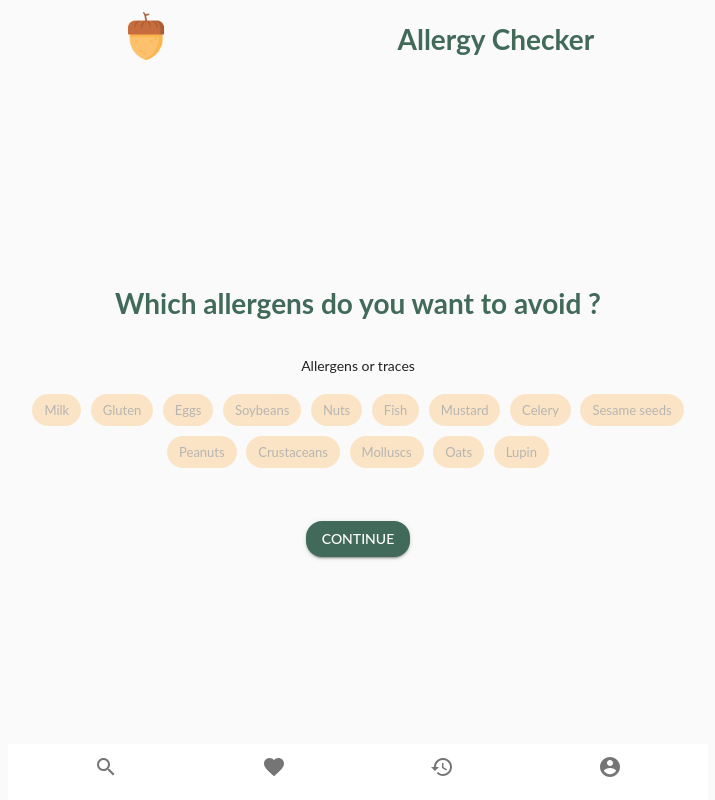
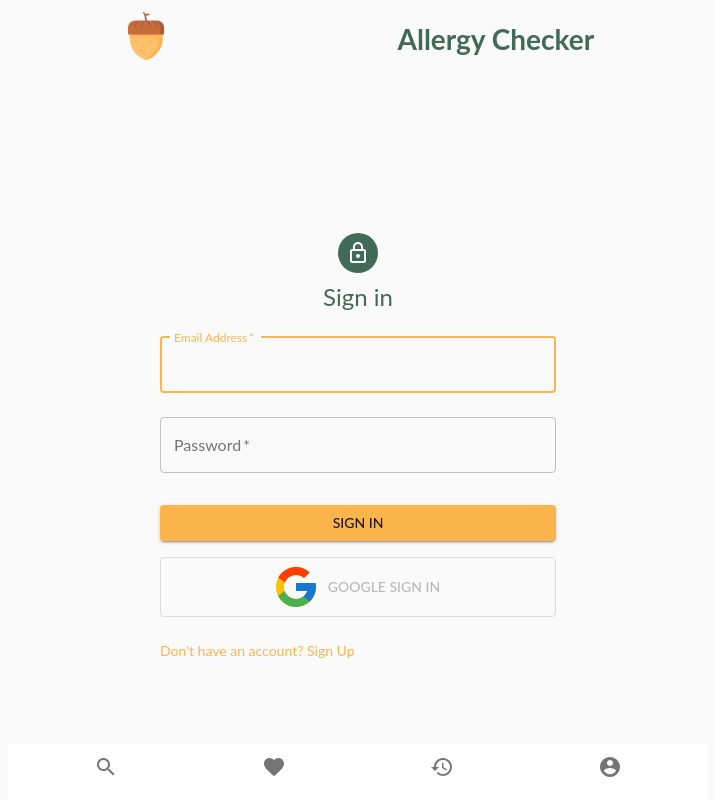
Before and after one commit to clelantoson/React-allergy-checker, a React (Create React App) app: page /login in a window 1280 px wide. Shown: the whole page, without its empty margins (282-997 px from the left). Built offline with nearby package versions, Linux system fonts and the light colour scheme.

Commit message:
create alllergen to db

```diff
--- a/src/actions/allergensActions.js
+++ b/src/actions/allergensActions.js
@@ -15,11 +15,13 @@ export const addAllergenAction = (formData) => async (dispatch) => {
     });
 
     const { data } = await api.addAllergen(formData);
+    console.log('dataActopn',data);
 
     dispatch({
       type: ALLERGENS_CREATE_SUCCESS,
       payload: data,
     });
+    localStorage.setItem("user_allergens", JSON.stringify(data));
   } catch (error) {
     const message =
       error.response && error.response.data.message
@@ -32,13 +34,13 @@ export const addAllergenAction = (formData) => async (dispatch) => {
   }
 };
 
-export const updateNoteAction = (formData) => async (dispatch) => {
+export const updateAllergenAction = (id, formData) => async (dispatch) => {
   try {
     dispatch({
       type: ALLERGENS_UPDATE_REQUEST,
     });
 
-    const { data } = await api.updateUser(formData);
+    const { data } = await api.updateAllergen(id, formData);
 
     dispatch({
       type: ALLERGENS_UPDATE_SUCCESS,
--- a/src/api/index.js
+++ b/src/api/index.js
@@ -1,7 +1,7 @@
 import axios from "axios";
 
 const API = axios.create({
-  baseURL: "https://api-food-checker.herokuapp.com/",
+  baseURL: "http://localhost:5000/",
 });
 
 API.interceptors.request.use((req) => {
@@ -24,4 +24,8 @@ export const updateUser = (formData) => API.post("/user/profile", formData);
 // allergens
 export const getAllergens = () => API.get("/allergen");
 export const addAllergen = (formData) => API.post("/allergen/create", formData);
-export const updateAllergen = (formData) => API.put("/allergen/update", formData);
+export const updateAllergen = (id, formData) =>
+  API.put(`/allergen/update/${id}`, formData);
+
+
+// logout if token is expired
--- a/src/components/AllergensSelection/AllergensSelection.jsx
+++ b/src/components/AllergensSelection/AllergensSelection.jsx
@@ -3,8 +3,18 @@ import Chip from "@material-ui/core/Chip";
 import { makeStyles } from "@material-ui/core/styles";
 // import { Link } from "react-router-dom";
 import "./AllergensSelection.css";
-import Button from "@material-ui/core/Button";
+import { Button, IconButton } from "@material-ui/core";
+import EditIcon from "@material-ui/icons/Edit";
 import { ALLERGENS_TAB } from "../../../src/constants";
+
+import Alert from "@material-ui/lab/Alert";
+import { useDispatch, useSelector } from "react-redux";
+import {
+  addAllergenAction,
+  updateAllergenAction,
+} from "../../actions/allergensActions";
+import Loading from "../Auth/Loading";
+import ErrorMessage from "../ErrorMessage";
 
 const useStyles = makeStyles(() => ({
   containerAllergens: {
@@ -24,8 +34,19 @@ const useStyles = makeStyles(() => ({
   },
 }));
 
-const userAllergensLoaded =
-  JSON.parse(localStorage.getItem("user_allergens")) || [];
+// const  =
+//   JSON.parse(localStorage.getItem("user_allergens")) || [];
+
+
+const AllergensSelection = () => {
+
+  const [showEdit, setShowEdit] = useState(false);
+   const dispatch = useDispatch();
+   const userAllergen = useSelector((state) => state.userAllergens);
+  const { loading, error, success, allergy } = userAllergen;
+  console.log("ddddddd", allergy);
+
+   const userAllergensLoaded = userAllergen?.allergy || [];
 
    const reloadAllergens = () => {
      const allergens = [...ALLERGENS_TAB];
@@ -38,24 +59,24 @@ const reloadAllergens = () => {
      return allergens;
    };
 
-const AllergensSelection = () => {
+
   const classes = useStyles();
   const [allergens, setAllergens] = useState(reloadAllergens);
   const [allergensFromUser, setAllergensFromUser] =
     useState(userAllergensLoaded);
   const handleSelectAllergen = (event) => {
-    console.log("event", event.target.innerText);
+    // console.log("event", event.target.innerText);
     // the best practice is to use a function for the setter to be sure to have the newest state in parameters
     setAllergens((stateAllergens) => {
       const newAllergens = [...stateAllergens];
       const foundAllergen = newAllergens.find(
         (allergen) => allergen.name === event.target.innerText
       );
-      console.log("newAllergens ", newAllergens);
-      console.log("foundAllergen", foundAllergen);
+      // console.log("newAllergens ", newAllergens);
+      // console.log("foundAllergen", foundAllergen);
       //we change it only if we found it
       if (foundAllergen) foundAllergen.selected = !foundAllergen.selected;
-      console.log("newAllergens ", newAllergens);
+      // console.log("newAllergens ", newAllergens);
 
       setAllergensFromUser(
         newAllergens.filter((allergen) => allergen.selected)
@@ -64,65 +85,105 @@ const AllergensSelection = () => {
     });
   };
 
-  const userAllergens = [
-    { name: "Milk", selected: false, value: "en:milk" },
-    { name: "Gluten", selected: false, value: "en:gluten" },
-    { name: "Eggs", selected: false, value: "en:eggs" },
-    { name: "Soybeans", selected: true, value: "en:soybeans" },
-    { name: "Nuts", selected: false, value: "en:nuts" },
-    { name: "Fish", selected: false, value: "en:fish" },
-    { name: "Mustard", selected: false, value: "en:mustard" },
-    { name: "Celery", selected: false, value: "en:celery" },
-    { name: "Sesame seeds", selected: false, value: "en:sesame-seeds" },
-    { name: "Peanuts", selected: true, value: "en:peanuts" },
-    { name: "Crustaceans", selected: false, value: "en:crustaceans" },
-    { name: "Molluscs", selected: false, value: "en:molluscs" },
-    { name: "Oats", selected: true, value: "fr:avoine" },
-    { name: "Lupin", selected: false, value: "en:lupin" },
-  ];
+  // const userAllergens = [
+  //   { name: "Milk", selected: false, value: "en:milk" },
+  //   { name: "Gluten", selected: false, value: "en:gluten" },
+  //   { name: "Eggs", selected: false, value: "en:eggs" },
+  //   { name: "Soybeans", selected: true, value: "en:soybeans" },
+  //   { name: "Nuts", selected: false, value: "en:nuts" },
+  //   { name: "Fish", selected: false, value: "en:fish" },
+  //   { name: "Mustard", selected: false, value: "en:mustard" },
+  //   { name: "Celery", selected: false, value: "en:celery" },
+  //   { name: "Sesame seeds", selected: false, value: "en:sesame-seeds" },
+  //   { name: "Peanuts", selected: true, value: "en:peanuts" },
+  //   { name: "Crustaceans", selected: false, value: "en:crustaceans" },
+  //   { name: "Molluscs", selected: false, value: "en:molluscs" },
+  //   { name: "Oats", selected: true, value: "fr:avoine" },
+  //   { name: "Lupin", selected: false, value: "en:lupin" },
+  // ];
 
-  console.log("allergensFromUser ", allergensFromUser);
-  const allergensFromProduct = [
-    "en:gluten",
-    "fr:avoine",
-    "en:soybeans",
-    "en:milk",
-  ];
+  // console.log("allergensFromUser ", allergensFromUser);
+  // const allergensFromProduct = [
+  //   "en:gluten",
+  //   "fr:avoine",
+  //   "en:soybeans",
+  //   "en:milk",
+  // ];
 
-  const tracesFromProduct = ["en:gluten", "fr:avoine", "en:nuts", "en:milk"];
+  // const tracesFromProduct = ["en:gluten", "fr:avoine", "en:nuts", "en:milk"];
 
-  console.log("allergensFromProduct", allergensFromProduct);
-  console.log("userAllergens", userAllergens);
+  // // console.log("allergensFromProduct", allergensFromProduct);
+  // // console.log("userAllergens", userAllergens);
 
-  const findAllergens = (allergensInProduct, userAllergens) => {
-    return allergensInProduct.filter((allergenInProduct) =>
-      userAllergens.some(
-        (userAllergen) => userAllergen.value === allergenInProduct
-      )
-    );
+  // const findAllergens = (allergensInProduct, userAllergens) => {
+  //   return allergensInProduct.filter((allergenInProduct) =>
+  //     userAllergens.some(
+  //       (userAllergen) => userAllergen.value === allergenInProduct
+  //     )
+  //   );
+  // };
+
+  // const allergensTags = findAllergens(allergensFromProduct, userAllergens);
+  // const tracesTags = findAllergens(tracesFromProduct, userAllergens);
+
+  // console.log("allergensTags", allergensTags);
+  // console.log("tracesTags", tracesTags);
+
+  const saveAllergens = () => {
+    console.log('Seloejjgeg', allergensFromUser);
+
+    const allergy = {
+      allergy: allergensFromUser,
     };
 
-  const allergensTags = findAllergens(allergensFromProduct, userAllergens);
-  const tracesTags = findAllergens(tracesFromProduct, userAllergens);
-
-  console.log("allergensTags", allergensTags);
-  console.log("tracesTags", tracesTags);
-
-  const saveAllergens = () => {
-    localStorage.setItem("user_allergens", JSON.stringify(allergensFromUser));
+    // console.log("id", userAllergen?._id);
+    const id = 255555;
+    // JSON.stringify(id);
+    console.log("id", id);
+    // localStorage.setItem("user_allergens", JSON.stringify(allergensFromUser));
+    userAllergen?.allergy
+      ? dispatch(updateAllergenAction(allergy))
+      : dispatch(addAllergenAction(userAllergen._id, allergy));
   };
 
   return (
     <div className={classes.containerAllergens}>
       <h1>Which allergens do you want to avoid ?</h1>
       <p>Allergens or traces</p>
+      {error && <ErrorMessage>{error}</ErrorMessage>}
+      {loading && <Loading />}
+      {success && <Alert severity="success">Upadated Successfully</Alert>}
       <div className={classes.chip}>
-        {allergens.map((allergen, index) => (
+        <IconButton
+          className={classes.button}
+          aria-label="Delete"
+          onClick={() => setShowEdit(!showEdit)}
+        >
+          <EditIcon />
+        </IconButton>
+
+        {!userAllergen ||
+          (!showEdit &&
+            allergens.map((allergen, index) => (
               <Chip
                 key={index}
                 className={
-              allergen.selected ? classes.selectedChip : classes.notSelectedChip
+                  allergen.selected
+                    ? classes.selectedChip
+                    : classes.notSelectedChip
                 }
+                color="primary"
+                size="medium"
+                label={allergen.name}
+                onClick={handleSelectAllergen}
+              />
+            )))}
+        {userAllergen &&
+          showEdit &&
+          allergy.map((allergen, index) => (
+            <Chip
+              key={index}
+              className={classes.selectedChip}
               color="primary"
               size="medium"
               label={allergen.name}
@@ -131,12 +192,7 @@ const AllergensSelection = () => {
           ))}
       </div>
       <div className={classes.containerButton}>
-        <Button
-          onClick={saveAllergens}
-          variant="contained"
-          color="secondary"
-          href="/"
-        >
+        <Button onClick={saveAllergens} variant="contained" color="secondary">
           Continue
         </Button>
       </div>
--- a/src/reducers/allergenReducers.js
+++ b/src/reducers/allergenReducers.js
@@ -12,7 +12,7 @@ export const allergenAddReducer = (state = {}, action) => {
     case ALLERGENS_CREATE_REQUEST:
       return { loading: true };
     case ALLERGENS_CREATE_SUCCESS:
-      return { loading: false, success: true };
+      return { loading: false, success: true, userAllergens: action.payload };
     case ALLERGENS_CREATE_FAIL:
       return { loading: false, error: action.payload };
 
--- a/src/router/Routes.js
+++ b/src/router/Routes.js
@@ -6,14 +6,14 @@ import Home from "../components/Home";
 import ProductDetail from "../components/ProductDetail/ProductDetail";
 import FetchProduct from "../components/FetchProduct";
 import Profile from "../components/Profile";
-import AllergensSelection from "../components/AllergensSelection/AllergensSelection";
+// import AllergensSelection from "../components/AllergensSelection/AllergensSelection";
 import NotFound from "../components/NotFound";
 import { useSelector } from "react-redux";
 import History from "../components/History/History";
 
 const Routes = () => {
-  if (!JSON.parse(localStorage.getItem("user_allergens")))
-    return <AllergensSelection />;
+  // if (!JSON.parse(localStorage.getItem("user_allergens")))
+  //   return <AllergensSelection />;
   const userLogin = useSelector((state) => state.userLogin);
   const { userInfo } = userLogin;
 
@@ -37,7 +37,7 @@ const Routes = () => {
       {/* <Route path="/profile" component={Favorite}/> */}
       <Route path="/history" component={History} />
       {/* <Route path="/product" component={ProductList}/> */}
-      <Route path="/allergens" component={AllergensSelection} />
+      {/* <Route path="/allergens" component={AllergensSelection} /> */}
       <Route
         path="/login"
         component={() =>
--- a/src/store.js
+++ b/src/store.js
@@ -16,16 +16,21 @@ const reducer = combineReducers({
     userLogin: userLoginReducer,
     userRegister: userRegisterReducer,
   userUpdate: userUpdateReducer,
-  allergenAdd: allergenAddReducer,
+  userAllergens: allergenAddReducer,
   allergenUpdate: allergenUpdateReducer,
 })
 
 const userInfoFromStorage = localStorage.getItem("userInfo")
   ? JSON.parse(localStorage.getItem("userInfo"))
   : null;
+
+  const allergensFromStorage = localStorage.getItem("user_allergens")
+    ? JSON.parse(localStorage.getItem("user_allergens"))
+    : null;
 const initialState = {
-    userLogin: { userInfo: userInfoFromStorage },
-}
+  userLogin: { userInfo: userInfoFromStorage },
+  userAllergens: allergensFromStorage,
+};
 
 
 const middleware = [thunk]
```
Lines whose indentation alone changed are shown as unchanged.
